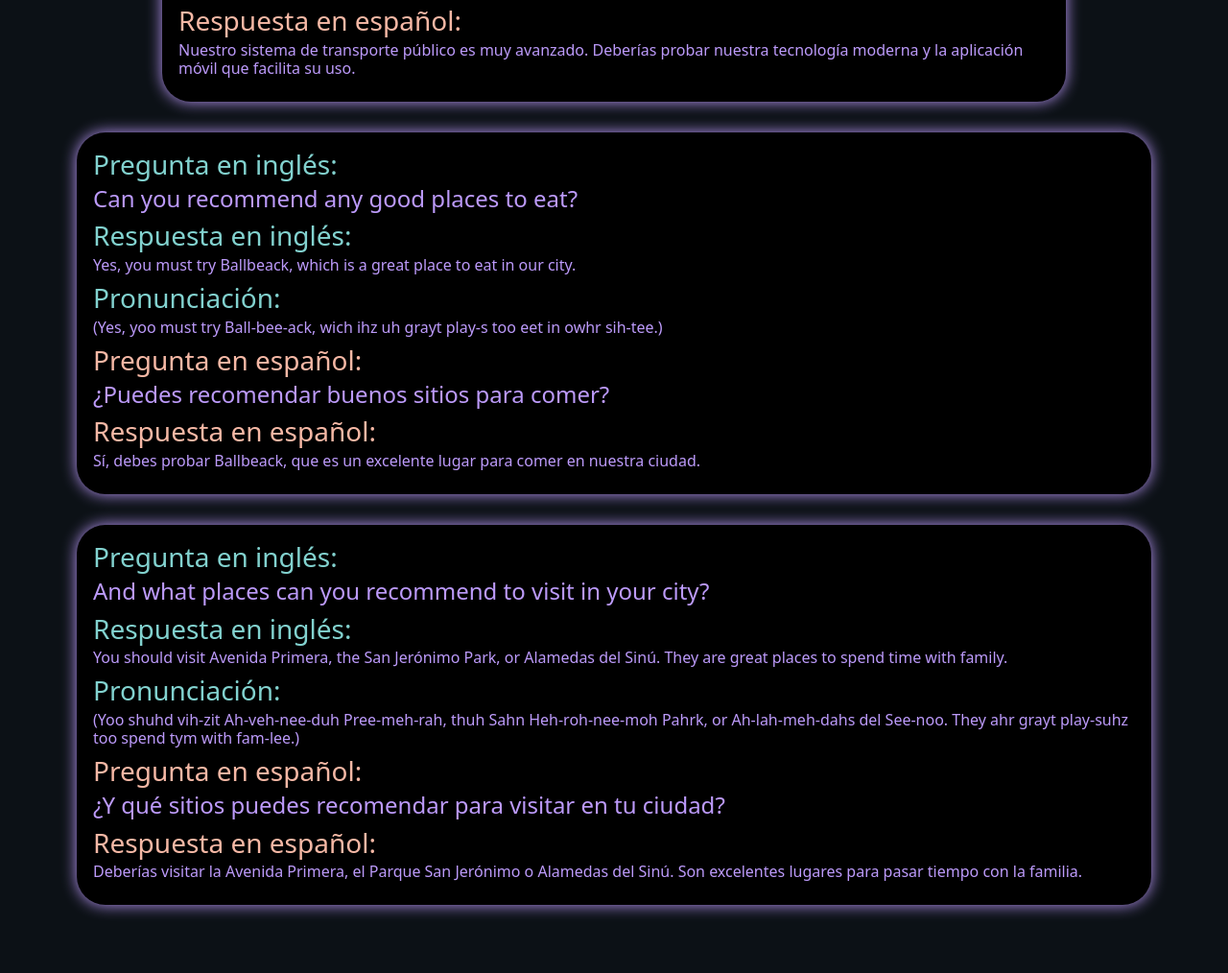
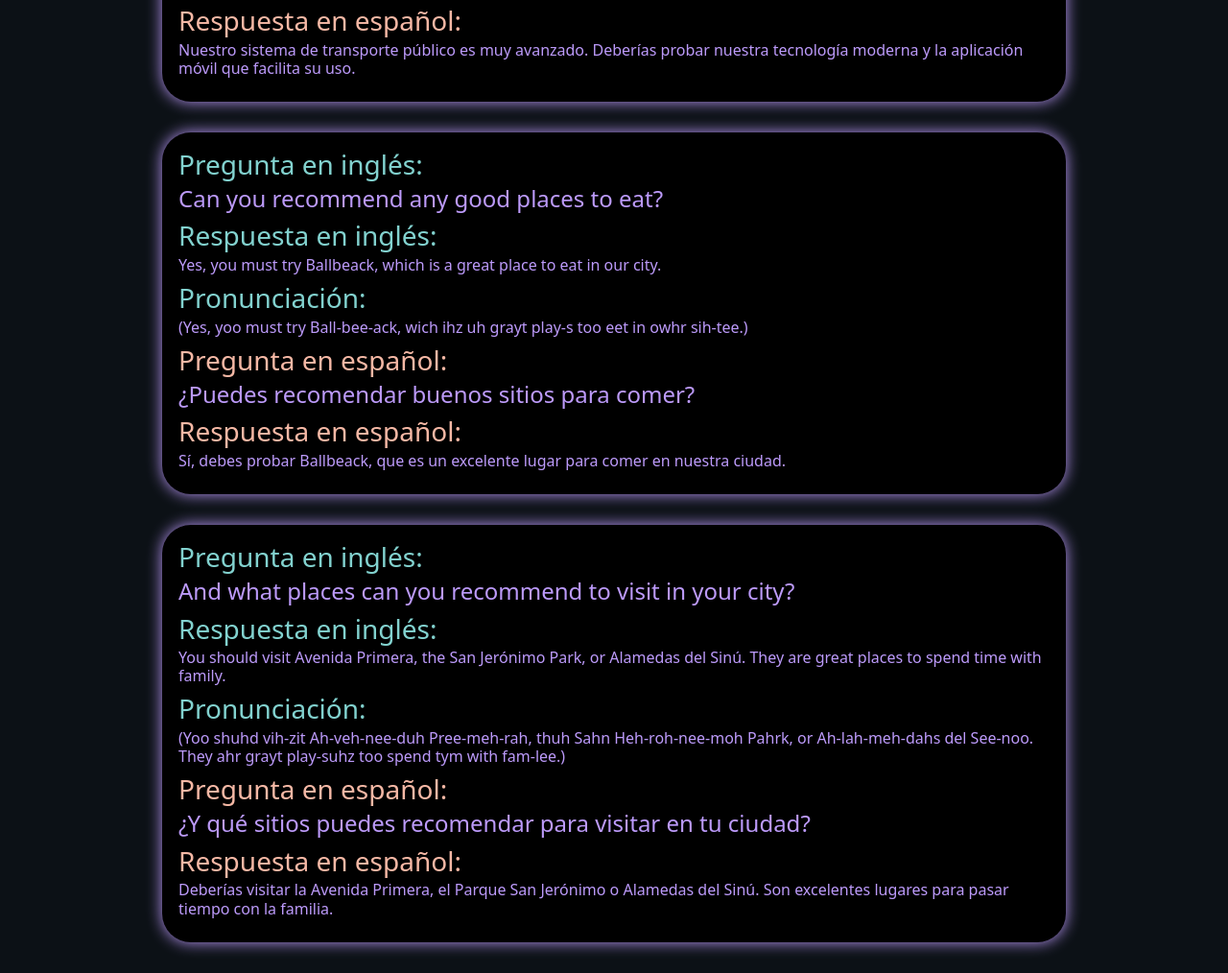
Before and after one commit to JimsimroDev/entrevista-en-ingl-s, a plain HTML site: page index.html in a window 1280 px wide. Shown: the part 877-1891 px from the top of the page at 96% size. Before the commit the page ends 1852 px from the top, so only its background shows below. Drawn offline with Linux system fonts and the light colour scheme.

```diff
--- a/index.html
+++ b/index.html
@@ -76,7 +76,8 @@
         </div>
       </section>
       <section>
-        <div class="card container" style="max-width: 70rem">
+      <div class="container-fluid d-flex justify-content-center">
+      <div class="card col-lg-9 .col-lg-9" >
           <div class="card-body">
             <h3 class="card-title">Pregunta en inglés:</h3>
             <h4 class="card-subtitle mb-2 text-muted">
@@ -96,13 +97,15 @@
             </h4>
             <h3 class="es">Respuesta en español:</h3>
             <h6 class="card-subtitle mb-2 text-muted">
-         Sí, debes probar Ballbeack, que es un excelente lugar para comer en nuestra ciudad.
+            Sí, debes probar Ballbeack, que es un excelente lugar para comer en nuestra ciudad.
             </h6>
           </div>
         </div>
+     </<div>
       </section>
       <section>
-        <div class="card container" style="max-width: 70rem">
+<div class="container-fluid d-flex justify-content-center">
+        <div class="card col-lg-9 .col-lg-9" >
           <div class="card-body">
             <h3 class="card-title">Pregunta en inglés:</h3>
             <h4 class="card-subtitle mb-2 text-muted">
@@ -126,6 +129,7 @@
             </h6>
           </div>
         </div>
+          </div>
       </section>
          </main>
 
```
